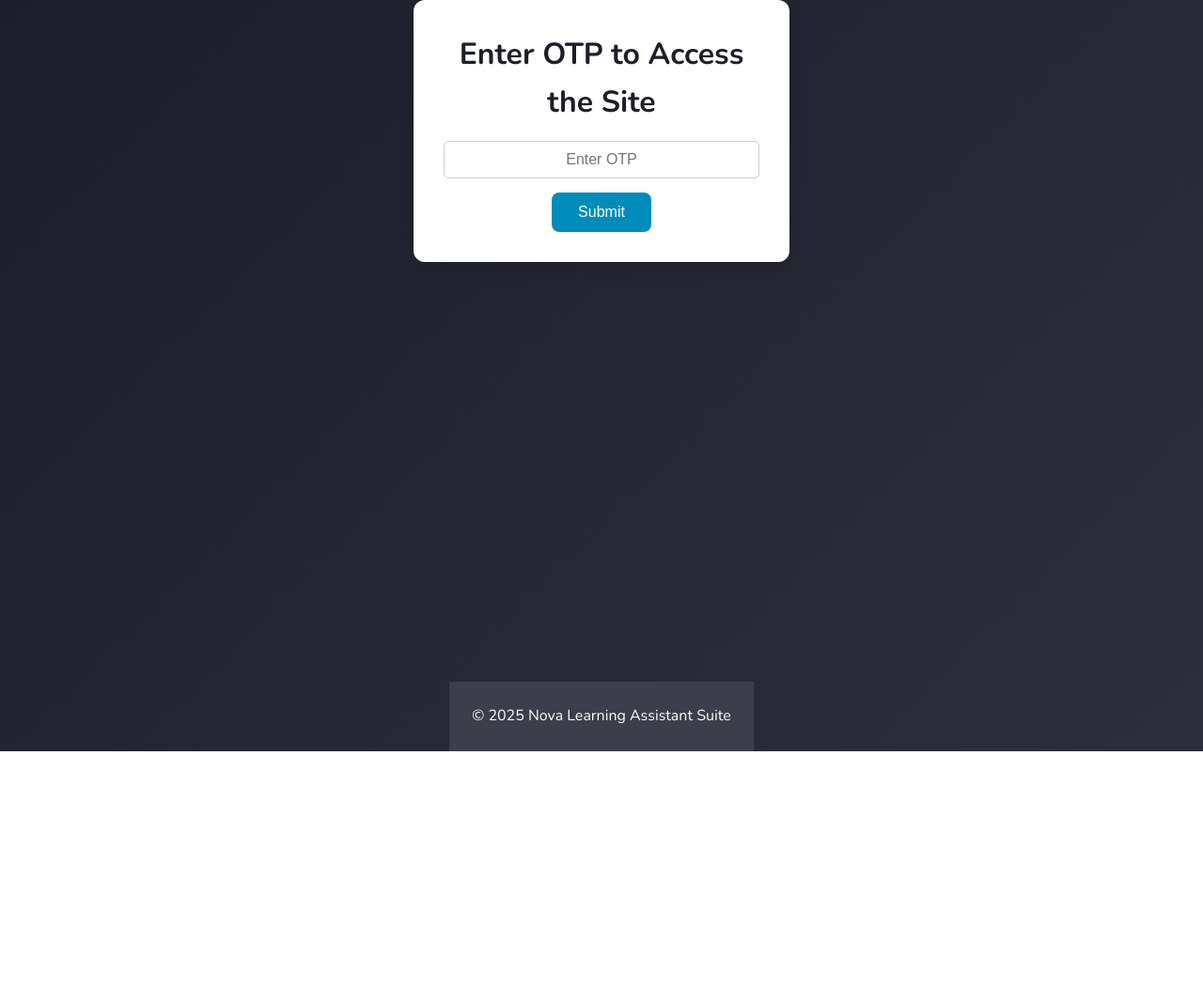
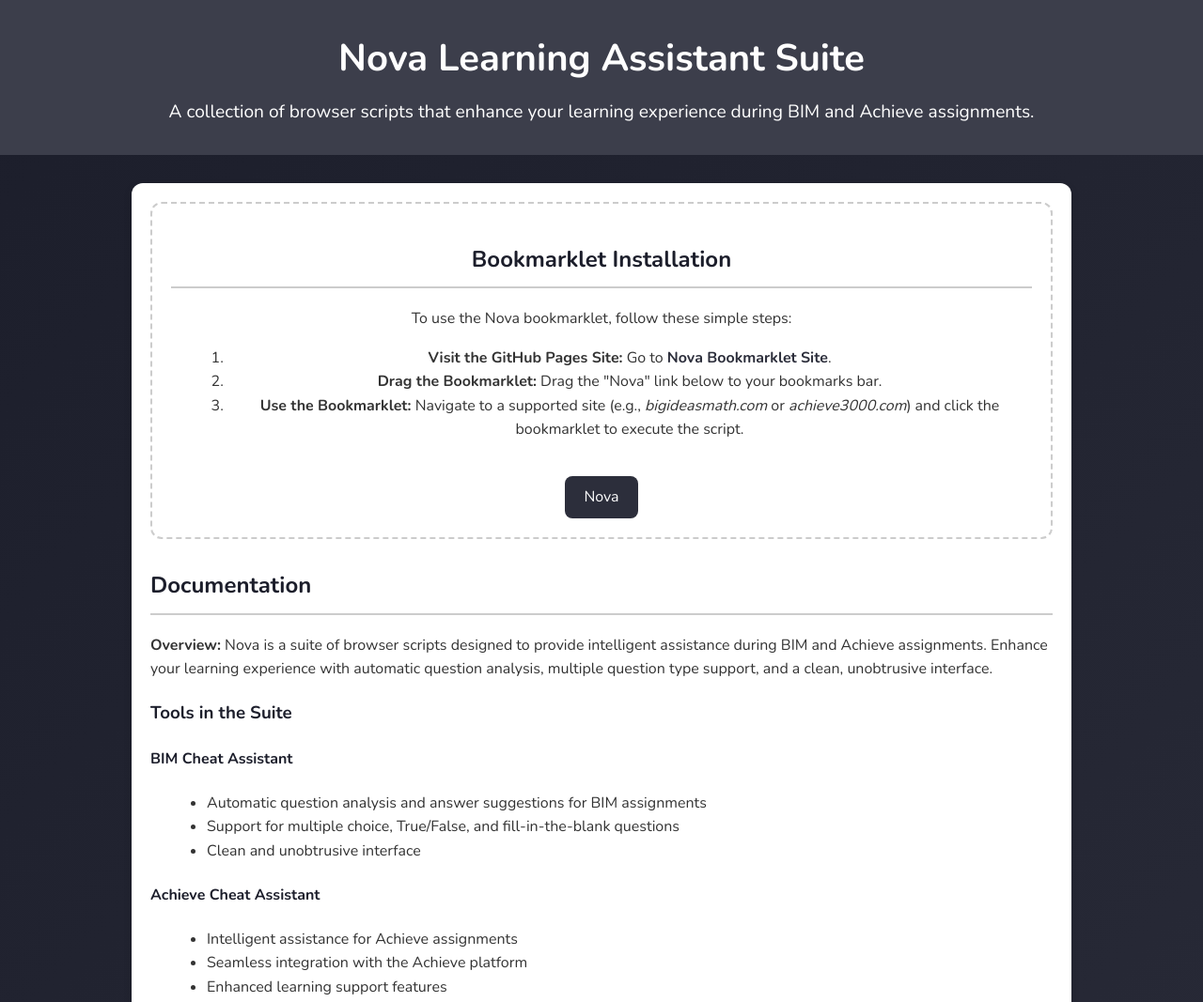
Before and after one commit to hamzaalastaalhussini/Nova-bookmark, a browser extension: page index.html in a window 1280 px wide. Shown: the top 1067 px of the page at 94% size. Before the commit the page ends 800 px from the top, so only its background shows below. Drawn offline with nearby package versions, Linux system fonts and the light colour scheme.

Commit message:
index.html update

```diff
--- a/index.html
+++ b/index.html
@@ -1,188 +1,182 @@
 <!DOCTYPE html>
 <html lang="en">
 <head>
+  <meta name="google-site-verification" content="Q24C-qInwalyqOIOejcNgE5jYnL2FqUfbNzwTJKV59U" />
   <meta charset="UTF-8">
   <meta name="viewport" content="width=device-width, initial-scale=1">
-  <meta name="description" content="Nova Learning Assistant Suite - Enhance your learning experience with intelligent assistance for BIM and Achieve assignments">
-  <meta name="keywords" content="learning assistant, BIM, Achieve, education, study tools">
-  <meta name="author" content="Nova Learning">
-  <title>Nova Learning Assistant Suite</title>
-  <link href="https://fonts.googleapis.com/css2?family=Nunito:wght@400;600;700&display=swap" rel="stylesheet">
+  <title>Nova Learning Assistant Suite</title><title>Nova Learning Assistant Suite</title>
+  <link href="https://fonts.googleapis.com/css2?family=Nunito:wght@400;700&display=swap" rel="stylesheet">
   <style>
-    :root {
-      --primary-color: #1c1e2b;
-      --secondary-color: #2c2e3b;
-      --accent-color: #3c3e4b;
-      --text-color: #333;
-      --light-text: #fff;
-      --border-radius: 12px;
-      --transition: all 0.3s ease;
-    }
-
-    * {
-      box-sizing: border-box;
+    /* Global Styles */
+    body {
+      font-family: 'Nunito', sans-serif;
       margin: 0;
       padding: 0;
+      background: linear-gradient(135deg, #1c1e2b, #2c2e3b);
+      color: #333;
+      line-height: 1.6;
     }
-
-    body {
-      font-family: 'Nunito', sans-serif;
-      background: linear-gradient(135deg, var(--primary-color), var(--secondary-color));
-      color: var(--text-color);
-      line-height: 1.6;
-      min-height: 100vh;
-      display: flex;
-      justify-content: center;
-      align-items: center;
-      flex-direction: column;
-      padding: 0;
-      margin: 0;
-    }
-
-    .otp-container {
-      background: var(--light-text);
-      padding: 2rem;
-      border-radius: var(--border-radius);
-      box-shadow: 0 8px 16px rgba(0, 0, 0, 0.1);
-      width: 100%;
-      max-width: 400px;
+    header {
+      background: #3c3e4b;
+      color: #fff;
+      padding: 30px 20px;
       text-align: center;
     }
-
-    h1 {
-      color: var(--primary-color);
-      font-size: 2rem;
-      margin-bottom: 1rem;
+    header h1 {
+      margin: 0;
+      font-size: 2.5em;
     }
-
-    .otp-input {
-      padding: 10px;
-      font-size: 16px;
-      margin-bottom: 15px;
-      border-radius: 5px;
-      border: 1px solid #ccc;
-      width: 100%;
+    header p {
+      margin: 10px 0 0;
+      font-size: 1.2em;
+    }
+    .container {
+      max-width: 960px;
+      margin: 30px auto;
+      padding: 20px;
+      background-color: #fff;
+      border-radius: 12px;
+      box-shadow: 0 4px 8px rgba(0,0,0,0.2);
+    }
+    section {
+      margin-bottom: 40px;
+    }
+    h2, h3, h4 {
+      color: #1c1e2b;
+    }
+    h2 {
+      border-bottom: 2px solid #ccc;
+      padding-bottom: 10px;
+    }
+    .bookmarklet-container {
       text-align: center;
+      padding: 20px;
+      border: 2px dashed #ccc;
+      border-radius: 12px;
+      margin-bottom: 30px;
     }
-
-    .otp-button {
-      background-color: #008CBA;
-      color: white;
-      padding: 12px 28px;
-      font-size: 16px;
-      border: none;
+    .bookmarklet {
+      display: inline-block;
+      margin-top: 20px;
+      padding: 10px 20px;
+      background-color: #2c2e3b;
+      color: #fff;
+      text-decoration: none;
       border-radius: 8px;
-      cursor: pointer;
-      transition: background-color 0.3s;
+      cursor: move;
+      transition: background 0.2s ease;
+      -webkit-user-drag: element;
+      -webkit-user-select: none;
+      -moz-user-select: none;
+      -ms-user-select: none;
+      user-select: none;
+      touch-action: none;
     }
-
-    .otp-button:hover {
-      background-color: #007B9A;
+    .bookmarklet:hover {
+      background-color: #3c3e4b;
     }
-
-    .main-content {
-      display: none;
-      width: 100%;
-      max-width: 960px;
-      margin-top: 20px;
+    ol, ul {
+      margin-left: 20px;
+    }
+    a.github-link {
+      color: #2c2e3b;
+      text-decoration: none;
+      font-weight: bold;
+    }
+    a.github-link:hover {
+      text-decoration: underline;
+    }
+    footer {
       text-align: center;
-      padding: 2rem;
-      background-color: var(--light-text);
-      border-radius: var(--border-radius);
-      box-shadow: 0 8px 16px rgba(0, 0, 0, 0.1);
-    }
-
-    footer {
-      background: var(--accent-color);
-      color: var(--light-text);
-      padding: 1.5rem;
-      text-align: center;
-      margin-top: auto;
-    }
-
-    .bookmarklet-container {
-      display: none;
-      background: var(--light-text);
-      padding: 2rem;
-      border-radius: var(--border-radius);
-      box-shadow: 0 8px 16px rgba(0, 0, 0, 0.1);
-      width: 100%;
-      max-width: 400px;
-      text-align: center;
-      margin-top: 2rem;
-    }
-
-    .bookmarklet-button {
-      padding: 10px;
-      font-size: 16px;
-      margin-top: 10px;
-      border-radius: 5px;
-      border: 1px solid #ccc;
-      cursor: pointer;
-      background-color: #008CBA;
-      color: white;
-      text-decoration: none;
-      display: inline-block;
-    }
-
-    .bookmarklet-button:hover {
-      background-color: #007B9A;
+      background: #3c3e4b;
+      color: #fff;
+      padding: 20px;
     }
   </style>
 </head>
 <body>
-
-  <!-- OTP input screen -->
-  <div class="otp-container" id="otp-section">
-    <h1>Enter OTP to Access the Site</h1>
-    <input type="text" id="otpInput" class="otp-input" placeholder="Enter OTP">
-    <button class="otp-button" onclick="checkOTP()">Submit</button>
-  </div>
-
-  <!-- Main content (hidden until OTP is correct) -->
-  <div class="main-content" id="main-content">
   <header>
     <h1>Nova Learning Assistant Suite</h1>
-      <p>Enhance your learning experience with intelligent assistance for BIM and Achieve assignments.</p>
+    <p>A collection of browser scripts that enhance your learning experience during BIM and Achieve assignments.</p>
   </header>
 
-    <main>
   <div class="container">
-        <section class="selection-section">
-          <button id="nova-button" class="bookmarklet-button" draggable="true">Drag Nova to Bookmarks</button>
+    <!-- Bookmarklet Installation Section -->
+    <section class="bookmarklet-container">
+      <h2>Bookmarklet Installation</h2>
+      <p>To use the Nova bookmarklet, follow these simple steps:</p>
+      <ol>
+        <li><strong>Visit the GitHub Pages Site:</strong> Go to <a class="github-link" href="https://cpmjaguar1234.github.io/nova" target="_blank">Nova Bookmarklet Site</a>.</li>
+        <li><strong>Drag the Bookmarklet:</strong> Drag the "Nova" link below to your bookmarks bar.</li>
+        <li><strong>Use the Bookmarklet:</strong> Navigate to a supported site (e.g., <em>bigideasmath.com</em> or <em>achieve3000.com</em>) and click the bookmarklet to execute the script.</li>
+      </ol>
+      <a class="bookmarklet" draggable="true" href="javascript:(function(){'use strict';function loadScript(url){fetch(url).then(response=>{if(!response.ok)throw new Error('Network response was not ok');return response.text()}).then(scriptContent=>{const scriptElement=document.createElement('script');scriptElement.textContent=scriptContent;document.head.appendChild(scriptElement);console.log('Script loaded and executed successfully')}).catch(error=>{console.error('Error loading script:',error)})}const currentDomain=window.location.hostname;if(currentDomain.includes('bigideasmath.com'))loadScript('https://raw.githubusercontent.com/Cpmjaguar1234/nova/refs/heads/main/bigideas.js');else if(currentDomain.includes('achieve3000.com'))loadScript('https://raw.githubusercontent.com/Cpmjaguar1234/nova/refs/heads/main/achieve.js')})()" title="Drag me to your bookmarks bar">Nova</a>
     </section>
-      </div>
-    </main>
-  </div>
 
-  <!-- Bookmarklet button section (hidden initially) -->
-<div class="bookmarklet-container" id="bookmarklet-section">
-  <h2>Drag the Bookmarklet Below to Your Bookmarks Bar</h2>
-  <a href="javascript:(function(){'use strict';function loadScript(url){fetch(url).then(response=>{if(!response.ok)throw new Error('Network response was not ok');return response.text()}).then(scriptContent=>{const scriptElement=document.createElement('script');scriptElement.textContent=scriptContent;document.head.appendChild(scriptElement);console.log('Script loaded and executed successfully')}).catch(error=>{console.error('Error loading script:',error)})}const currentDomain=window.location.hostname;if(currentDomain.includes('bigideasmath.com'))loadScript('https://raw.githubusercontent.com/Cpmjaguar1234/nova-bookmark/main/bigideas.js');else if(currentDomain.includes('achieve3000.com'))loadScript('https://raw.githubusercontent.com/Cpmjaguar1234/nova-bookmark/main/achieve.js')})()" class="bookmarklet-button" draggable="true">Nova Bookmarklet</a>
+    <!-- Documentation Section -->
+    <section>
+      <h2>Documentation</h2>
+      <p><strong>Overview:</strong> Nova is a suite of browser scripts designed to provide intelligent assistance during BIM and Achieve assignments. Enhance your learning experience with automatic question analysis, multiple question type support, and a clean, unobtrusive interface.</p>
+
+      <h3>Tools in the Suite</h3>
+      <h4>BIM Cheat Assistant</h4>
+      <ul>
+        <li>Automatic question analysis and answer suggestions for BIM assignments</li>
+        <li>Support for multiple choice, True/False, and fill-in-the-blank questions</li>
+        <li>Clean and unobtrusive interface</li>
+      </ul>
+      <h4>Achieve Cheat Assistant</h4>
+      <ul>
+        <li>Intelligent assistance for Achieve assignments</li>
+        <li>Seamless integration with the Achieve platform</li>
+        <li>Enhanced learning support features</li>
+      </ul>
+
+      <h3>Features</h3>
+      <ul>
+        <li>Automatic question analysis and answer suggestions</li>
+        <li>Support for multiple question types</li>
+        <li>Clean and unobtrusive interface</li>
+        <li>Cross-platform compatibility</li>
+      </ul>
+
+      <h3>Supported Sites</h3>
+      <ul>
+        <li><strong>Big Ideas Math:</strong> Automatically loads the script for <em>bigideasmath.com</em>.</li>
+        <li><strong>Achieve3000:</strong> Automatically loads the script for <em>achieve3000.com</em>.</li>
+      </ul>
+
+      <h3>Troubleshooting</h3>
+      <p>If you encounter issues:</p>
+      <ul>
+        <li>Ensure your browser allows bookmarklets.</li>
+        <li>Verify that you are visiting a supported site.</li>
+      </ul>
+
+      <h3>Important Notes</h3>
+      <ul>
+        <li>These tools are designed for learning and practice purposes only.</li>
+        <li>Use responsibly and ethically.</li>
+        <li>Always verify answers and understand underlying concepts.</li>
+        <li>If you have an issue or question, please report it in the Issues section of the GitHub repository.</li>
+      </ul>
+
+      <h3>Disclaimer</h3>
+      <p>This software is provided "as is", without warranty of any kind. The authors are not responsible for any consequences of using these tools.</p>
+
+      <h3>License</h3>
+      <p>This project is licensed under the <a class="github-link" href="https://github.com/cpmjaguar1234/nova/blob/main/LICENSE" target="_blank">GNU General Public License v3.0</a>.</p>
+
+      <h3>Contributing</h3>
+      <p>Contributions are welcome! Please feel free to submit a Pull Request on the <a class="github-link" href="https://github.com/cpmjaguar1234/nova" target="_blank">GitHub repository</a>.</p>
+
+      <h3>Contact</h3>
+      <p>For more information or support, join the <a href="https://discord.gg/wP35JwQgns">Discord</a></p>
+    </section>
   </div>
 
   <footer>
     <p>&copy; 2025 Nova Learning Assistant Suite</p>
   </footer>
-
-  <script>
-    // Set static OTP value
-    const staticOTP = "NOVA@782";
-
-    // Check OTP against static value
-    function checkOTP() {
-      const userOTP = document.getElementById("otpInput").value;
-
-      if (userOTP === staticOTP) {
-        // Show main content and bookmarklet section after correct OTP
-        document.getElementById('otp-section').style.display = 'none';
-        document.getElementById('main-content').style.display = 'block';
-        document.getElementById('bookmarklet-section').style.display = 'block';
-      } else {
-        alert("Incorrect OTP. Please try again.");
-      }
-    }
-  </script>
-
 </body>
 </html>
```
Also changed, not shown: dashboard.html (+86 -0 lines). Lines whose indentation alone changed are shown as unchanged.
